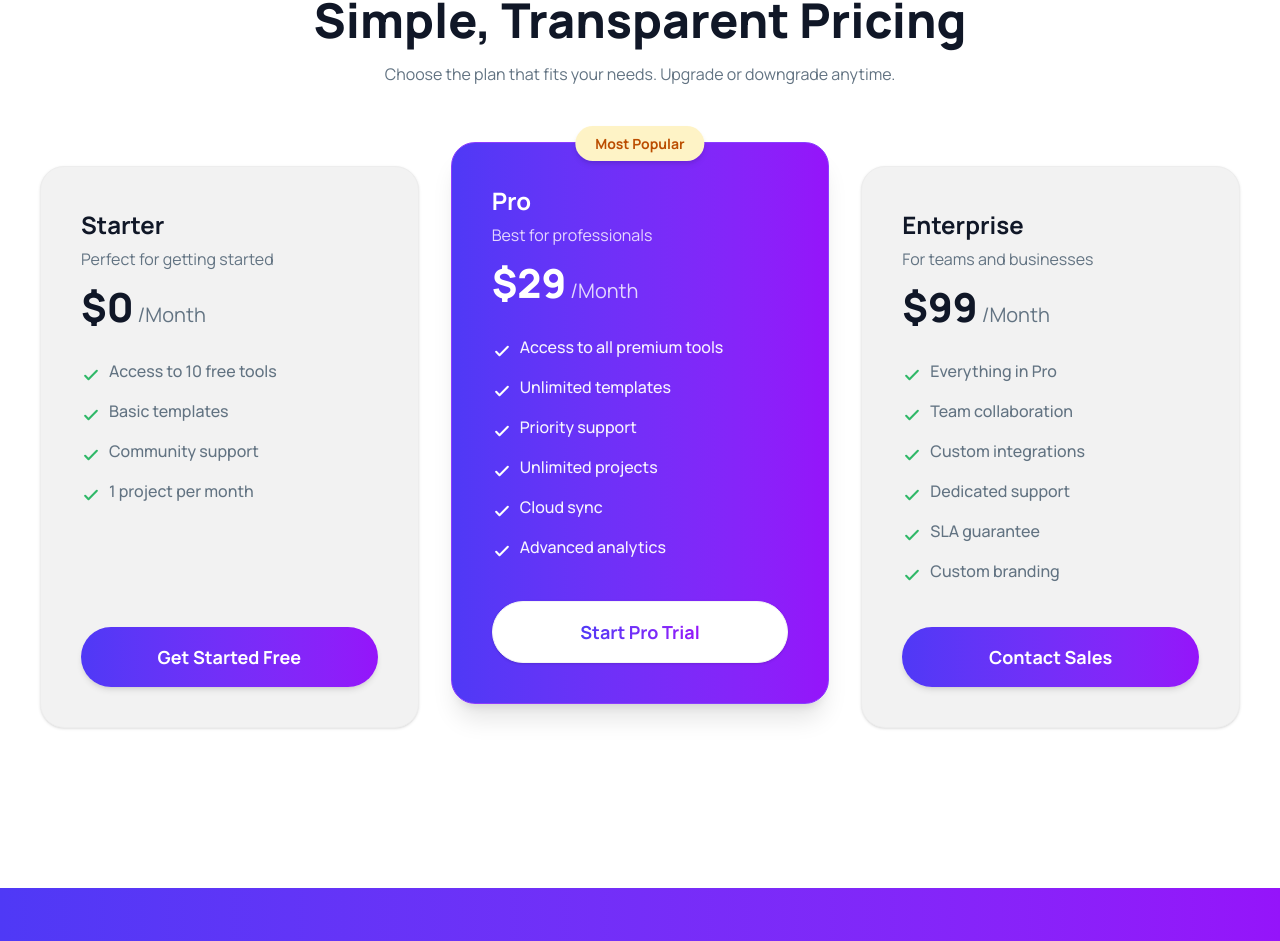
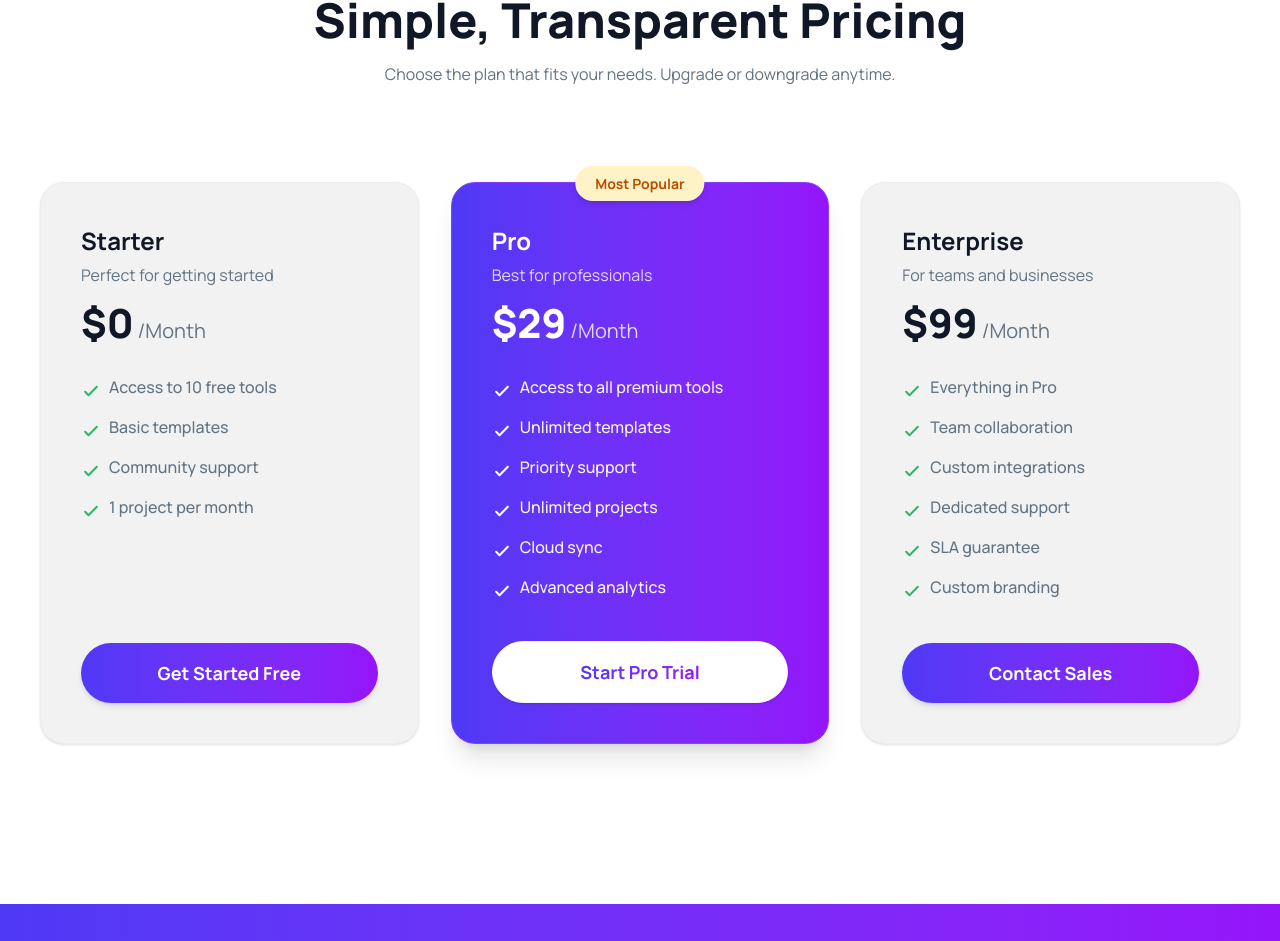
Before and after one commit to shompadmbd-sketch/B13-A6-DigitalTools-Platform, a React (Vite) app: page / in a window 1280 px wide. Shown: the part 3610-4551 px from the top of the page. Built offline with nearby package versions, Linux system fonts and the light colour scheme.

Commit message:
Final touches and polish

```diff
--- a/src/component/Pricing.jsx
+++ b/src/component/Pricing.jsx
@@ -14,14 +14,13 @@ const Pricing = () => {
             </div>
 
             {/* Pricing Cards Container */}
-            <div className="container mx-auto px-4 sm:px-6 mt-10 lg:mt-20">
-                {/* md:grid-cols-2 add kora hoyeche jate tablet-e 2ti card pashapashi thake.
-                    lg:grid-cols-3 desktop view-te 3ti card pashapashi thakbe.
-                */}
-                <div className="grid grid-cols-1 md:grid-cols-2 lg:grid-cols-3 gap-8 justify-center items-stretch max-w-[1200px] mx-auto">
+            <div className="container mx-auto px-4 sm:px-6 mt-16 lg:mt-24">
+
+
+                <div className="grid grid-cols-1 md:grid-cols-2 lg:grid-cols-3 gap-8 items-stretch max-w-[1200px] mx-auto">
 
                     {/* Starter Plan */}
-                    <div className="w-full bg-[#F2F2F2] border border-[#EDEDED] shadow-sm rounded-[24px] flex flex-col p-8 md:p-10 text-left transition-transform hover:scale-[1.02]">
+                    <div className="flex flex-col h-full bg-[#F2F2F2] border border-[#EDEDED] shadow-sm rounded-[24px] p-8 md:p-10 text-left transition-transform hover:scale-[1.02]">
                         <div className="mb-4">
                             <h2 className="text-[24px] font-bold text-[#101727] mb-1">Starter</h2>
                             <p className="text-[#627382] text-base font-normal">Perfect for getting started</p>
@@ -33,6 +32,7 @@ const Pricing = () => {
                             </div>
                         </div>
 
+                        {/* flex-grow list-কে বলবে বাকি খালি জায়গা দখল করতে, ফলে বাটন নিচে থাকবে */}
                         <ul className="space-y-4 mb-10 text-[#627382] flex-grow">
                             {["Access to 10 free tools", "Basic templates", "Community support", "1 project per month"].map((feature, index) => (
                                 <li key={index} className="flex items-start gap-2">
@@ -44,13 +44,13 @@ const Pricing = () => {
                             ))}
                         </ul>
 
-                        <button className="w-full py-4 px-6 rounded-full font-bold text-lg text-white bg-gradient-to-r from-[#4F39F6] to-[#9514FA] hover:brightness-110 transition-all mt-auto cursor-pointer shadow-md active:scale-95">
+                        <button className="w-full py-4 px-6 rounded-full font-bold text-lg text-white bg-gradient-to-r from-[#4F39F6] to-[#9514FA] hover:brightness-110 transition-all cursor-pointer shadow-md active:scale-95">
                             Get Started Free
                         </button>
                     </div>
 
                     {/* Pro Plan (Highlighted) */}
-                    <div className="w-full bg-gradient-to-r from-[#4F39F6] to-[#9514FA] border border-[#8B3DFF] shadow-xl rounded-[24px] flex flex-col p-8 md:p-10 text-left relative lg:-mt-6 lg:mb-6 transition-transform hover:scale-[1.02]">
+                    <div className="relative flex flex-col h-full bg-gradient-to-r from-[#4F39F6] to-[#9514FA] border border-[#8B3DFF] shadow-xl rounded-[24px] p-8 md:p-10 text-left transition-transform hover:scale-[1.05] z-10">
                         <div className="absolute top-0 left-1/2 -translate-x-1/2 -translate-y-1/2">
                             <span className="bg-[#FEF3C6] text-[#BB4D00] px-5 py-2 rounded-full text-sm font-bold shadow-md whitespace-nowrap">
                                 Most Popular
@@ -78,7 +78,7 @@ const Pricing = () => {
                             ))}
                         </ul>
 
-                        <button className="w-full py-4 px-6 rounded-full font-bold text-lg bg-white hover:bg-gray-50 transition-all mt-auto cursor-pointer border border-gray-100 shadow-sm active:scale-95">
+                        <button className="w-full py-4 px-6 rounded-full font-bold text-lg bg-white hover:bg-gray-50 transition-all cursor-pointer border border-gray-100 shadow-sm active:scale-95">
                             <span className="bg-gradient-to-r from-[#4F39F6] to-[#9514FA] bg-clip-text text-transparent">
                                 Start Pro Trial
                             </span>
@@ -86,8 +86,7 @@ const Pricing = () => {
                     </div>
 
                     {/* Enterprise Plan */}
-                    {/* md:col-span-2 lg:col-span-1 use kora hoyeche jate tablet-e eita puro width nite pare ba align thake */}
-                    <div className="w-full bg-[#F2F2F2] border border-[#EDEDED] shadow-sm rounded-[24px] flex flex-col p-8 md:p-10 text-left md:col-span-2 lg:col-span-1 transition-transform hover:scale-[1.02]">
+                    <div className="flex flex-col h-full bg-[#F2F2F2] border border-[#EDEDED] shadow-sm rounded-[24px] p-8 md:p-10 text-left transition-transform hover:scale-[1.02]">
                         <div className="mb-4">
                             <h2 className="text-[24px] font-bold text-[#101727] mb-1">Enterprise</h2>
                             <p className="text-[#627382] text-base font-normal">For teams and businesses</p>
@@ -110,11 +109,10 @@ const Pricing = () => {
                             ))}
                         </ul>
 
-                        <button className="w-full py-4 px-6 rounded-full font-bold text-lg text-white bg-gradient-to-r from-[#4F39F6] to-[#9514FA] hover:brightness-110 transition-all mt-auto cursor-pointer shadow-md active:scale-95">
+                        <button className="w-full py-4 px-6 rounded-full font-bold text-lg text-white bg-gradient-to-r from-[#4F39F6] to-[#9514FA] hover:brightness-110 transition-all cursor-pointer shadow-md active:scale-95">
                             Contact Sales
                         </button>
                     </div>
-
                 </div>
             </div>
         </div>
```
